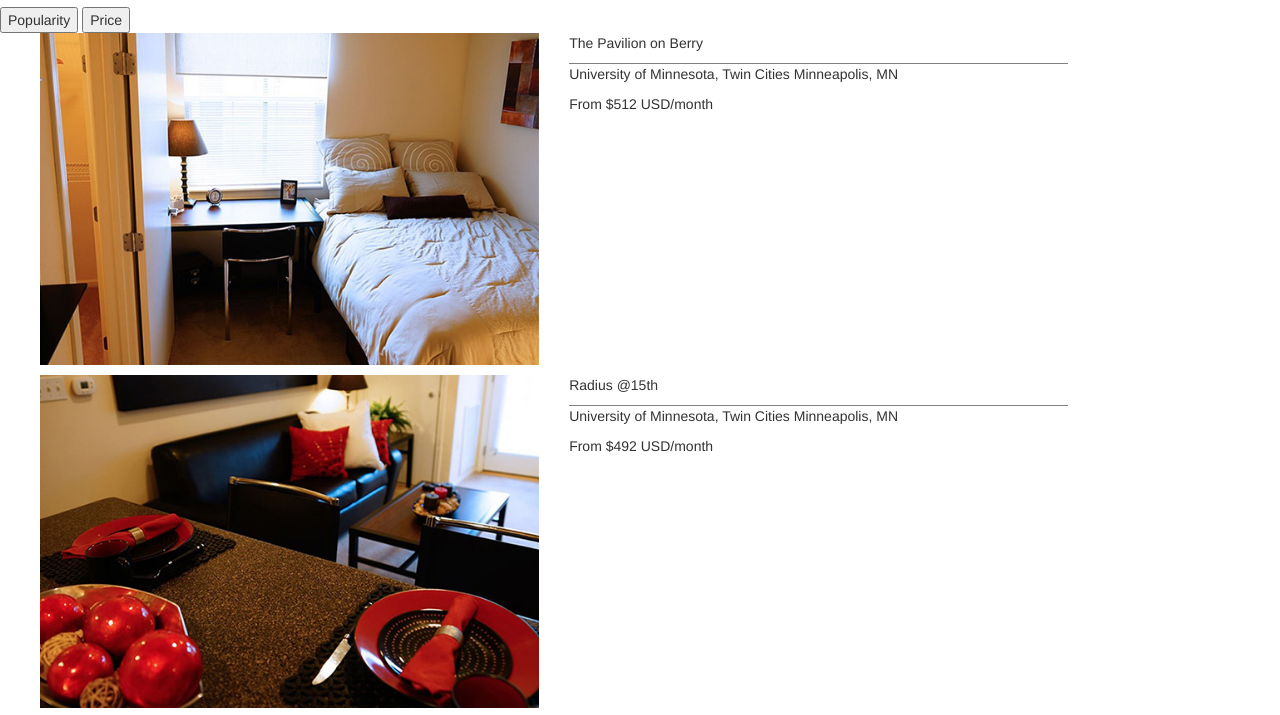
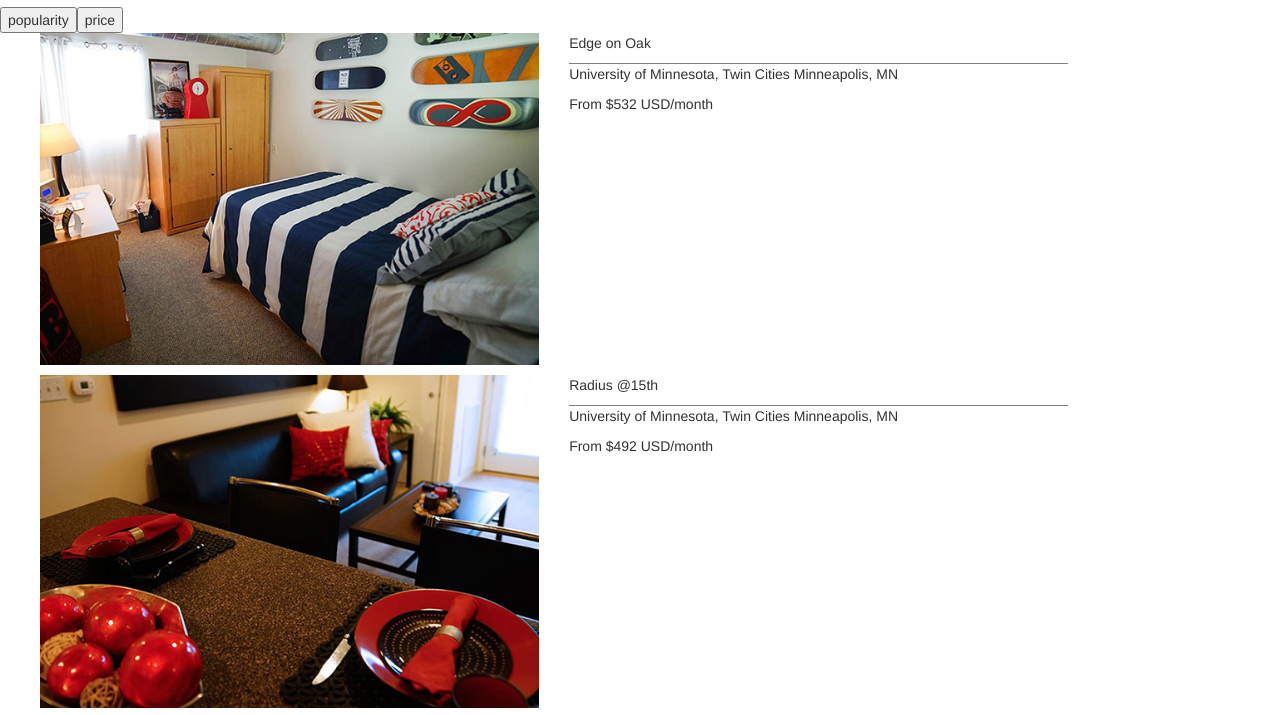
Before and after one commit to Lindayezou/coding-exercise, a website: page index.html at #/apt-list in a window 1280 px wide. Shown: the part 63-778 px from the top of the page. Drawn offline with nearby package versions, Linux system fonts and the light colour scheme; some packages are replaced by stand-ins of ours; a script that the page names is missing.

Commit message:
Implements sorting logic
- Sorts based on popularity with most popular first
- Sorts based on price with less expensive option first

 Changes to be committed:
	modified:   apartment.json
	modified:   controllers/AptListController.js
	modified:   views/apt-list.html

```diff
--- a/apartment.json
+++ b/apartment.json
@@ -3,14 +3,14 @@
         	"name": "The Pavilion on Berry",
         	"image": "assets/image-1.jpg",
         	"price": 512,
-        	"popularity": 4,
+        	"popularity": -4,
         	"description": "University of Minnesota, Twin Cities Minneapolis, MN"
         },
         {
         	"name": "Radius @15th",
         	"image": "assets/image-2.jpg",
         	"price": 492,
-        	"popularity": 5,
+        	"popularity": -5,
         	"description": "University of Minnesota, Twin Cities Minneapolis, MN"
         },
         {
@@ -18,7 +18,7 @@
         	"name": "416 Lofts",
         	"image": "assets/image-3.jpg",
         	"price": 460,
-        	"popularity": 3,
+        	"popularity": -3,
         	"description": "University of Minnesota, Twin Cities Minneapolis, MN"
         },
         {
@@ -26,7 +26,7 @@
         	"name": "Edge on Oak",
         	"image": "assets/image-4.jpg",
         	"price": 532,
-        	"popularity": 7,
+        	"popularity": -7,
         	"description": "University of Minnesota, Twin Cities Minneapolis, MN"
         }
 ]
--- a/controllers/AptListController.js
+++ b/controllers/AptListController.js
@@ -1,6 +1,9 @@
 angular.module("aptApp.AptListController", ['ui.bootstrap'])
 
 .controller("AptListController", function($scope, $http, $location, $window) {
+	$scope.buttons = ["popularity", "price"]
+	$scope.sort = "popularity";
+
 	$http.get('apartment.json')
 	  .then(function(res){
 	    $scope.data = res.data;
@@ -12,4 +15,8 @@ angular.module("aptApp.AptListController", ['ui.bootstrap'])
 		$window.localStorage.setItem('aptName', apt.name );
 		$location.path('/apt-detail');
 	}
+
+	$scope.selectSort = function (sortType) {
+		$scope.sort = sortType;
+	}
 });
--- a/views/apt-list.html
+++ b/views/apt-list.html
@@ -7,12 +7,12 @@
 	<div class="row">
 		<div class="buttons col-lg-12 col-sm-12">
 			<div class="sortButton">
-				<button type="button">Popularity</button>
-				<button type="button">Price</button>
+				<button ng-repeat="button in buttons" ng-click="selectSort(button)">{{button}}</button>
 			</div>
 		</div>
 	</div>
-	<ul ng-repeat="apt in data">
+	<div class="apt-filter">
+		<ul ng-repeat="apt in data | orderBy:sort">
 			<div class="row">
 				<div class="aptImage col-lg-5 col-sm-5" padding-right="0">
 					<img width="100%"; ng-src="{{apt.image}}"></img>
@@ -31,3 +31,4 @@
 			</div>
 		</ul>
 	</div>
+</div>
```
Lines whose indentation alone changed are shown as unchanged.
